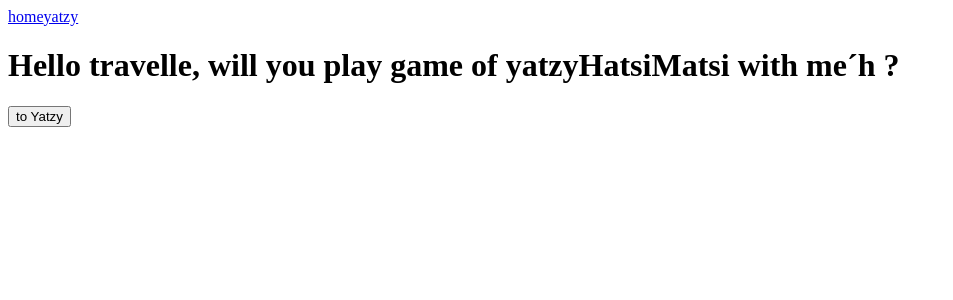
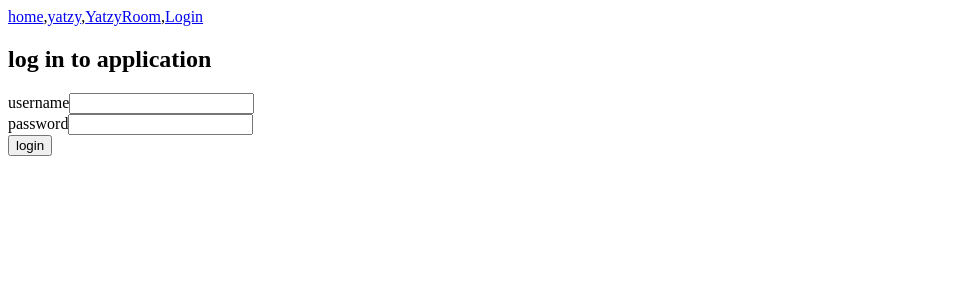
Before and after one commit to Eddiejjay/FullStackProject, a React (Create React App) app in the folder yatzy/: page /login in a window 1280 px wide. Shown: the top 300 px of the page, without its empty margins (0-953 px from the left). Built offline with nearby package versions, Linux system fonts and the light colour scheme; no server answers.

Commit message:
login added

```diff
--- a/yatzy/src/App.js
+++ b/yatzy/src/App.js
@@ -1,6 +1,8 @@
 import React, { useEffect } from 'react'
 import YatzyTable from './components/YatzyTable'
-import { useDispatch } from 'react-redux'
+import Login from './components/Login'
+import YatzyRoom from './components/YatzyRoom'
+import { useDispatch, useSelector } from 'react-redux'
 // import { initializePoints }  from './reducers/pointsReducer'
 import { initializePlayers }  from './reducers/playerReducer'
 import Dices from './components/Dices'
@@ -23,6 +25,8 @@ import { initializeTurn } from './reducers/turnReducer'
 const App = () => {
 
   const dispatch = useDispatch()
+
+  const user = useSelector(state => state.user)
   // const players = useSelector(state => state.players)
 
   useEffect(() => {
@@ -32,15 +36,22 @@ const App = () => {
     console.log('initplayers 1')
   }, [dispatch])
 
+
   const deletePointsFromDb = () => {
     pointService.deleteAll()
   }
 
+
   return (
     <Router>
       <div>
-        <Link  to="/">home</Link>
-        <Link  to="/yatzy">yatzy</Link>
+        {user && <p>{user.username} logged in</p>}
+        <Link  to="/">home</Link>,
+        <Link  to="/yatzy">yatzy</Link>,
+        <Link  to="/yatzyroom">YatzyRoom</Link>,
+        {user === null && <Link to="/login">Login</Link>}
+
+
       </div>
       <Switch>
         <Route path="/yatzy">
@@ -51,10 +62,24 @@ const App = () => {
             <button onClick = {deletePointsFromDb}>delete points from database</button>
           </div>
         </Route>
+
+        <Route path="/login">
+          <div>
+            <Login></Login>
+          </div>
+        </Route>
+        <Route path="/yatzyroom">
+          <div>
+
+            <YatzyRoom></YatzyRoom>
+          </div>
+        </Route>
+
         <Route path="/">
           <div>
             <h1>Hello travelle, will you play game of yatzyHatsiMatsi with me´h ?</h1>
             <Home></Home>
+            <Link  to="/yatzy">yatzy</Link>
           </div>
         </Route>
       </Switch>
--- /dev/null
+++ b/yatzy/src/components/Login.js
@@ -0,0 +1,64 @@
+import React, { useState } from 'react'
+import { InitializeUser } from '../reducers/userReducer'
+import { useDispatch } from 'react-redux'
+
+// import { InitializeUser } from '../reducers/userReducer'
+
+
+const Login= () => {
+
+  const dispatch = useDispatch()
+  const [username, setUsername] = useState('')
+  const [password, setPassword] = useState('')
+
+  const loginHandler = async (event) => {
+    event.preventDefault()
+
+    const credentials = {
+      username : username,
+      password : password
+    }
+    console.log(credentials)
+    dispatch(InitializeUser(credentials))
+
+
+
+
+  }
+
+  return (
+    <div>
+      <h2>log in to application</h2>
+
+      <form onSubmit = {loginHandler}>
+        <div>
+    username
+          <input
+            id = 'username'
+            type= "text"
+            valupdateue = {username}
+            name = "Username"
+            onChange = {(event) => setUsername(event.target.value)}
+          />
+        </div>
+        <div>
+    password
+          <input
+            id = 'password'
+            type= "text"
+            value = {password}
+            name = "Password"
+            onChange = {
+              ({ target }) => setPassword(target.value)}
+
+          />
+        </div>
+
+        <button id = "login-button" type = "submit" >login</button>
+
+      </form>
+    </div>
+  )
+}
+
+export default Login
--- /dev/null
+++ b/yatzy/src/components/YatzyRoom.js
@@ -0,0 +1,13 @@
+import React from 'react'
+
+const YatzyRoom = () => {
+
+  return (
+    <div>
+      <h1> Welcome to YatzyRoom</h1>
+    </div>
+  )
+}
+
+
+export default YatzyRoom
--- a/yatzy/src/index.js
+++ b/yatzy/src/index.js
@@ -5,6 +5,7 @@ import { Provider } from 'react-redux'
 import { createStore,  applyMiddleware, combineReducers } from 'redux'
 import pointsReducer from './reducers/pointsReducer'
 import playerReducer from './reducers/playerReducer'
+import userReducer from './reducers/userReducer'
 import turnReducer from './reducers/turnReducer'
 import { composeWithDevTools } from 'redux-devtools-extension'
 import thunk from 'redux-thunk'
@@ -12,7 +13,8 @@ import thunk from 'redux-thunk'
 const reducer = combineReducers({
   points: pointsReducer,
   players: playerReducer,
-  turn : turnReducer
+  turn : turnReducer,
+  user : userReducer
 })
 
 const store = createStore(reducer,
--- /dev/null
+++ b/yatzy/src/reducers/userReducer.js
@@ -0,0 +1,38 @@
+
+
+import loginService from '../services/loginService'
+
+export const InitializeUser = (credentials) => {
+  return async (dispatch) => {
+    const user = await loginService.login(credentials)
+    console.log('user reduverista', user)
+    window.localStorage.setItem(
+      'loggedUser', JSON.stringify(user))
+    dispatch ({
+      type: 'STOREUSER',
+      user :user
+
+    }
+    )
+  }}
+
+
+export const storeUser = ( user) => {
+  return {
+    type: 'STOREUSER',
+    user:user
+
+  }
+}
+
+const initialUser = null
+
+const userReducer = (state  = initialUser, action) => {
+  switch (action.type)
+  {case 'STOREUSER':
+    return state = action.user
+  default:
+    return state
+  }
+}
+export default userReducer
--- /dev/null
+++ b/yatzy/src/services/loginService.js
@@ -0,0 +1,13 @@
+import axios from 'axios'
+
+const baseurl = 'http://localhost:3003/api/login'
+
+const login = async (credentials) => {
+  const response = await axios.post(baseurl, credentials)
+  console.log('loginservice response',response)
+  return response.data
+
+}
+
+
+export default { login }
```
